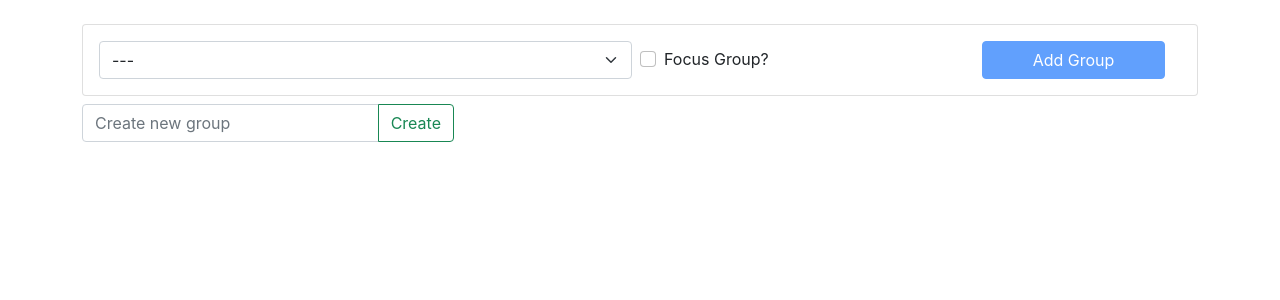
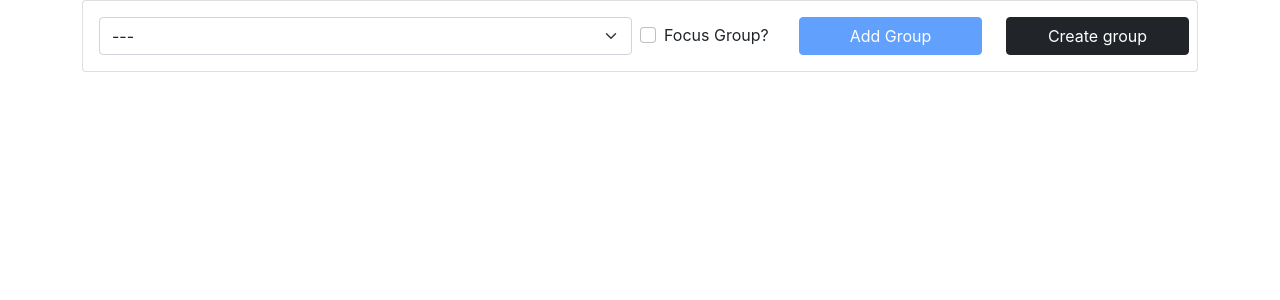
Before and after one commit to IsmaelKhaled/HR-Platform-UI, a React (Create React App) app: page /interviews/create in a window 1280 px wide. Shown: the top 300 px of the page. Built offline with nearby package versions, Linux system fonts and the light colour scheme.

Commit message:
Added modal using react bootstrap and popperjs

```diff
--- a/package.json
+++ b/package.json
@@ -3,12 +3,14 @@
   "version": "0.1.0",
   "private": true,
   "dependencies": {
+    "@popperjs/core": "^2.11.5",
     "@reduxjs/toolkit": "^1.8.1",
     "@testing-library/jest-dom": "^5.16.4",
     "@testing-library/react": "^13.1.1",
     "@testing-library/user-event": "^13.5.0",
     "bootstrap": "^5.1.3",
     "react": "^18.0.0",
+    "react-bootstrap": "^2.3.1",
     "react-dom": "^18.0.0",
     "react-redux": "^8.0.1",
     "react-router-dom": "^6.3.0",
--- a/src/components/Interviews/AddGroupToInterviewForm.js
+++ b/src/components/Interviews/AddGroupToInterviewForm.js
@@ -9,13 +9,13 @@ export default class AddGroupToInterviewForm extends Component {
             onSubmit={this.props.handleGroupAddSubmit}
             className="row align-items-center gy-2 gx-3"
           >
-            <div className="col-6">
+            <div className="col-md-6 col-12">
               <select
                 name="selectedGroupId"
                 className="form-select"
                 onChange={this.props.handleChange}
               >
-                <option>---</option>
+                <option value="">---</option>
                 {this.props.groups.map((group) => (
                   <option key={group.id} value={group.id}>
                     {group.name}
@@ -37,10 +37,17 @@ export default class AddGroupToInterviewForm extends Component {
             </div>
             <button
               type="submit"
-              className="btn btn-primary col-sm-2 col-xs ms-auto me-4"
+              className="btn btn-primary col-md-2 col-xs ms-auto me-4"
               disabled={!this.props.selectedGroupId}
             >
               Add Group
+            </button>
+            <button
+              type="button"
+              className="btn btn-dark col-md-2 col-xs "
+              onClick={this.props.showModal}
+            >
+              Create group
             </button>
           </form>
         </div>
--- a/src/components/Interviews/CreateInterview.js
+++ b/src/components/Interviews/CreateInterview.js
@@ -4,6 +4,7 @@ import { connect } from "react-redux";
 import { bindActionCreators } from "@reduxjs/toolkit";
 import * as groupActions from "../../redux/actions/groupActions";
 import GroupsList from "./GroupsList";
+import { Modal, Button } from "react-bootstrap";
 
 class CreateInterview extends React.Component {
   state = {
@@ -12,6 +13,7 @@ class CreateInterview extends React.Component {
     selectedGroupId: "",
     focusGroupChecked: false,
     newGroupName: "",
+    createModalShow: false,
   };
 
   componentDidMount() {
@@ -73,37 +75,36 @@ class CreateInterview extends React.Component {
 
   handleCreateGroupSubmit = (e) => {
     e.preventDefault();
-    this.props.actions.createGroup(this.state.newGroupName).catch((error) => {
-      alert("Creating new group failed: " + error);
-    });
+    this.props.actions
+      .createGroup(this.state.newGroupName)
+      .then(() => {
+        this.setState({ createModalShow: false });
+      })
+      .catch((error) => {
+        alert("Creating new group failed: " + error);
+      });
+  };
+
+  showModal = () => {
+    this.setState({ createModalShow: true });
+  };
+
+  hideModal = () => {
+    this.setState({ createModalShow: false });
   };
 
   render() {
     return (
       <>
-        <div className="container mt-4">
+        <div class="container">
           <AddGroupToInterviewForm
             handleGroupAddSubmit={this.handleGroupAddSubmit}
             groups={this.props.groups}
             handleChange={this.handleChange}
             selectedGroupId={this.state.selectedGroupId}
+            showModal={this.showModal}
           />
-          <form onSubmit={this.handleCreateGroupSubmit}>
-            <div className="col-4 mt-2">
-              <div className="input-group">
-                <input
-                  id="newGroupName"
-                  name="newGroupName"
-                  placeholder="Create new group"
-                  className="form-control"
-                  onChange={this.handleChange}
-                />
-                <button type="submit" className="btn btn-outline-success">
-                  Create
-                </button>
-              </div>
-            </div>
-          </form>
+
           <GroupsList
             focusGroups={this.state.focusGroupsIds.map((groupId) =>
               this.props.groups.find((group) => group.id === groupId)
@@ -114,6 +115,33 @@ class CreateInterview extends React.Component {
             handleNewAttrSubmit={this.handleAttrAdd}
             handleAttrRemove={this.handleAttrRemove}
           />
+
+          <Modal show={this.state.createModalShow} onHide={this.hideModal}>
+            <Modal.Header closeButton>
+              <Modal.Title>Create New Group</Modal.Title>
+            </Modal.Header>
+            <Modal.Body>
+              <form onSubmit={this.handleCreateGroupSubmit}>
+                <div className="input-group">
+                  <input
+                    id="newGroupName"
+                    name="newGroupName"
+                    placeholder="Group name"
+                    className="form-control"
+                    onChange={this.handleChange}
+                  />
+                </div>
+              </form>
+            </Modal.Body>
+            <Modal.Footer>
+              <Button variant="secondary" onClick={this.hideModal}>
+                Close
+              </Button>
+              <Button variant="primary" onClick={this.handleCreateGroupSubmit}>
+                Submit
+              </Button>
+            </Modal.Footer>
+          </Modal>
         </div>
       </>
     );
```
